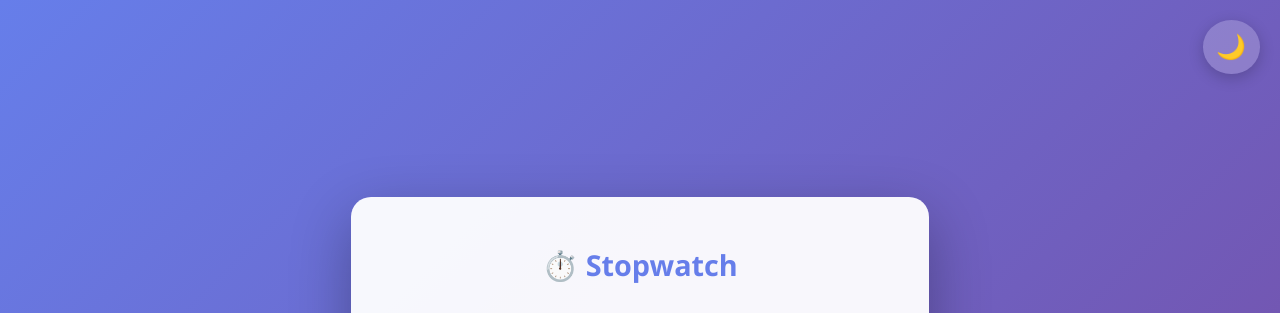
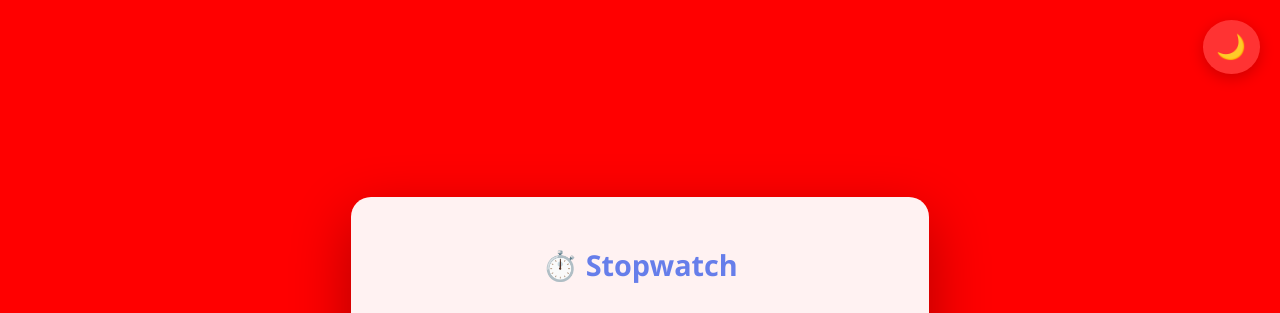
Before and after one commit to surces/stop-watch-project, a plain HTML site: page index.html in a window 1280 px wide. Shown: the top 313 px of the page. Drawn offline with Linux system fonts and the light colour scheme.

Commit message:
Update styles.css

```diff
--- a/styles.css
+++ b/styles.css
@@ -12,7 +12,7 @@ body {
     display: flex;
     justify-content: center;
     align-items: center;
-    background: linear-gradient(135deg, #667eea 0%, #764ba2 100%);
+    background: #ff0000;
     transition: background 0.3s ease;
 }
 
```
